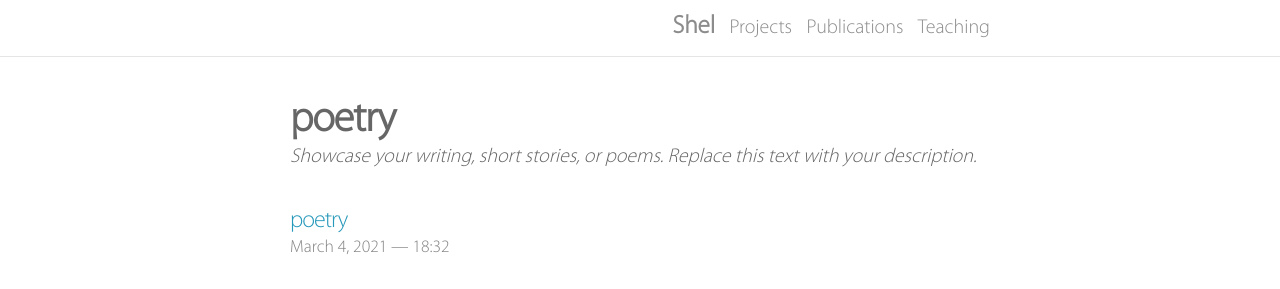
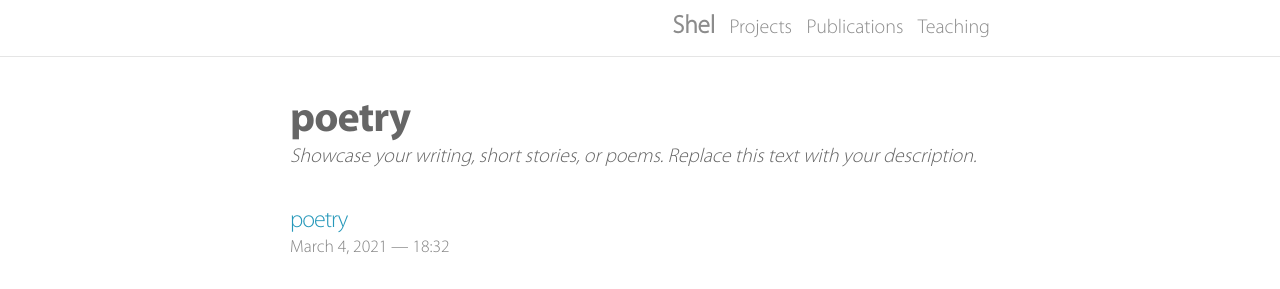
Before and after one commit to shelvasha/shelvasha.github.io, a Jekyll site: the page built from _poetry/poetry.md, in a window 1280 px wide. Shown: the top 289 px of the page. Built offline with Jekyll 4.4.1, drawn with Linux system fonts in a browser that asks for light colours; nearby versions of some CDN libraries.

Commit message:
font update

```diff
--- a/_sass/_base.scss
+++ b/_sass/_base.scss
@@ -119,7 +119,7 @@ li {
 
 
 h1, h2 {
-    font-family: $base-font-family;
+    font-family: 'Myriad Pro Bold';
     font-weight: bold;
     text-transform: none;
     padding-bottom: 0;
--- a/css/main.scss
+++ b/css/main.scss
@@ -10,6 +10,10 @@
   src: url('/assets/fonts/Myriad Pro Light.otf');
 }
 
+@font-face {
+  font-family: 'Myriad Pro Bold';
+  src: url('/assets/fonts/Myriad Pro Bold.ttf');
+}
 // Our variables
 $base-font-family: Myriad Pro, Helvetica, Arial, sans-serif;
 $base-font-size:   20px;
```
